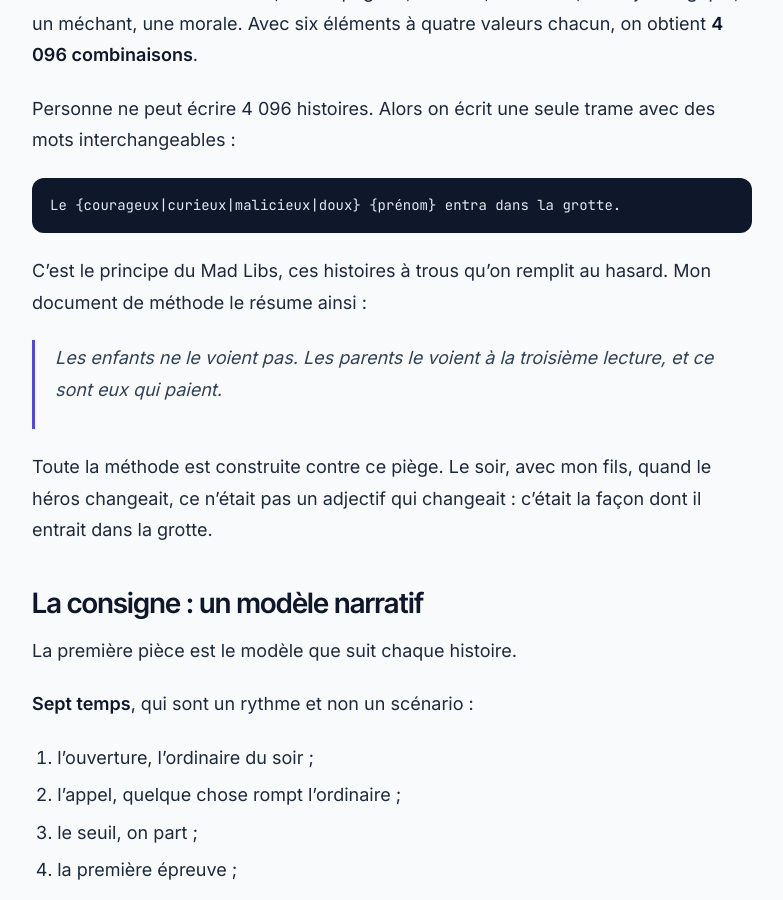
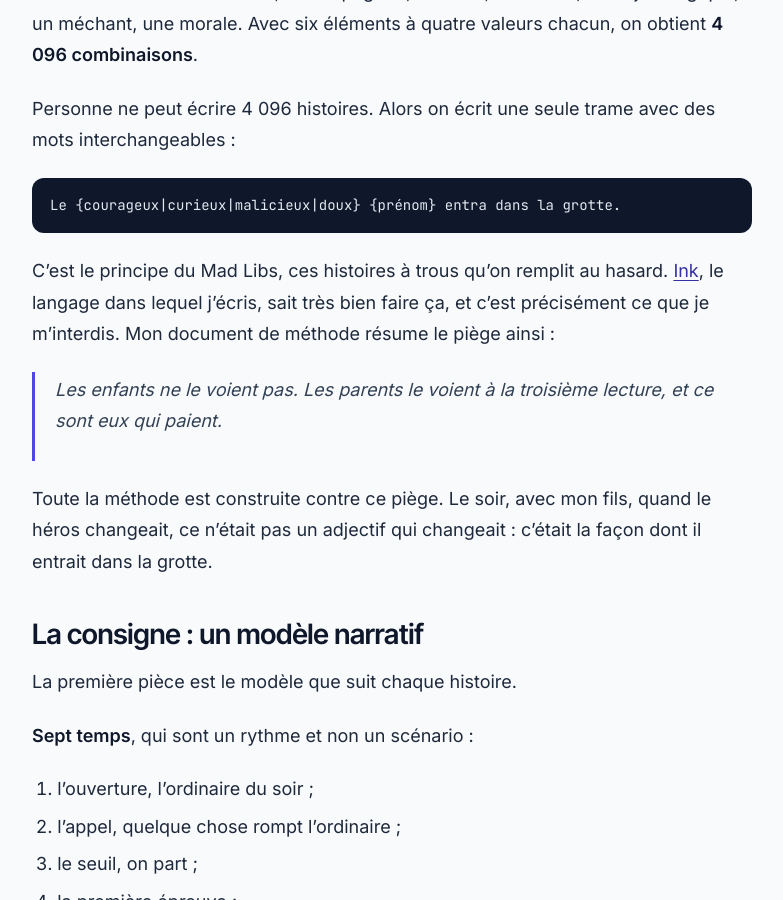
Before and after one commit to michaelfery/michaelfery.github.io, a Jekyll site: the page built from _posts/2026-11-18-luciole-ecrire-une-histoire-en-48-versions.markdown, in a window 1280 px wide and 900 px high, scrolled down 1290 px. Shown: the whole window, without its empty margins (72-855 px from the left). Built offline with Jekyll 4.4.1, drawn with Linux system fonts in a browser that asks for light colours.

Commit message:
Luciole : l'article sur l'écriture nomme Ink dès le piège du Mad Libs
Ink sait substituer des mots, et la méthode se l'interdit : le lecteur
sait dès le début dans quoi le texte est écrit, et la règle apparaît
comme un choix. La phrase de la fin est inchangée.

Co-Authored-By: Claude Fable 5.2 <noreply@anthropic.com>

````diff
--- a/_posts/2026-11-18-luciole-ecrire-une-histoire-en-48-versions.markdown
+++ b/_posts/2026-11-18-luciole-ecrire-une-histoire-en-48-versions.markdown
@@ -25,7 +25,7 @@ Personne ne peut écrire 4 096 histoires. Alors on écrit une seule trame avec d
 Le {courageux|curieux|malicieux|doux} {prénom} entra dans la grotte.
 ```
 
-C'est le principe du Mad Libs, ces histoires à trous qu'on remplit au hasard. Mon document de méthode le résume ainsi :
+C'est le principe du Mad Libs, ces histoires à trous qu'on remplit au hasard. [Ink](https://www.inklestudios.com/ink/), le langage dans lequel j'écris, sait très bien faire ça, et c'est précisément ce que je m'interdis. Mon document de méthode résume le piège ainsi :
 
 > Les enfants ne le voient pas. Les parents le voient à la troisième lecture, et ce sont eux qui paient.
 
````
